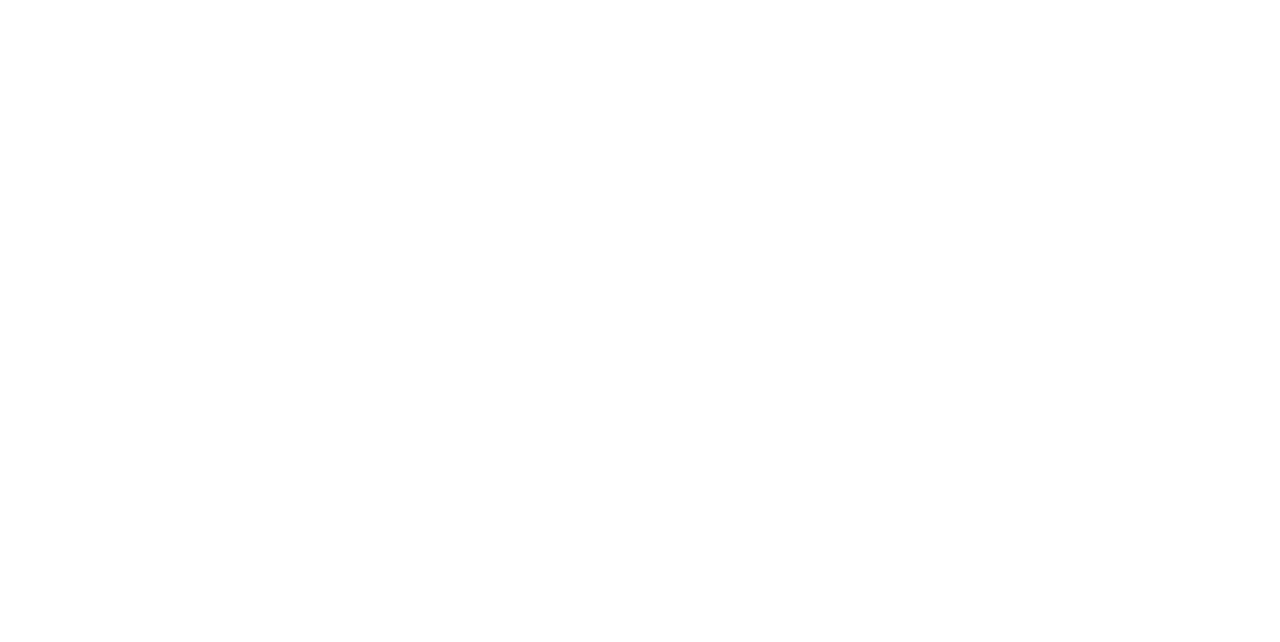
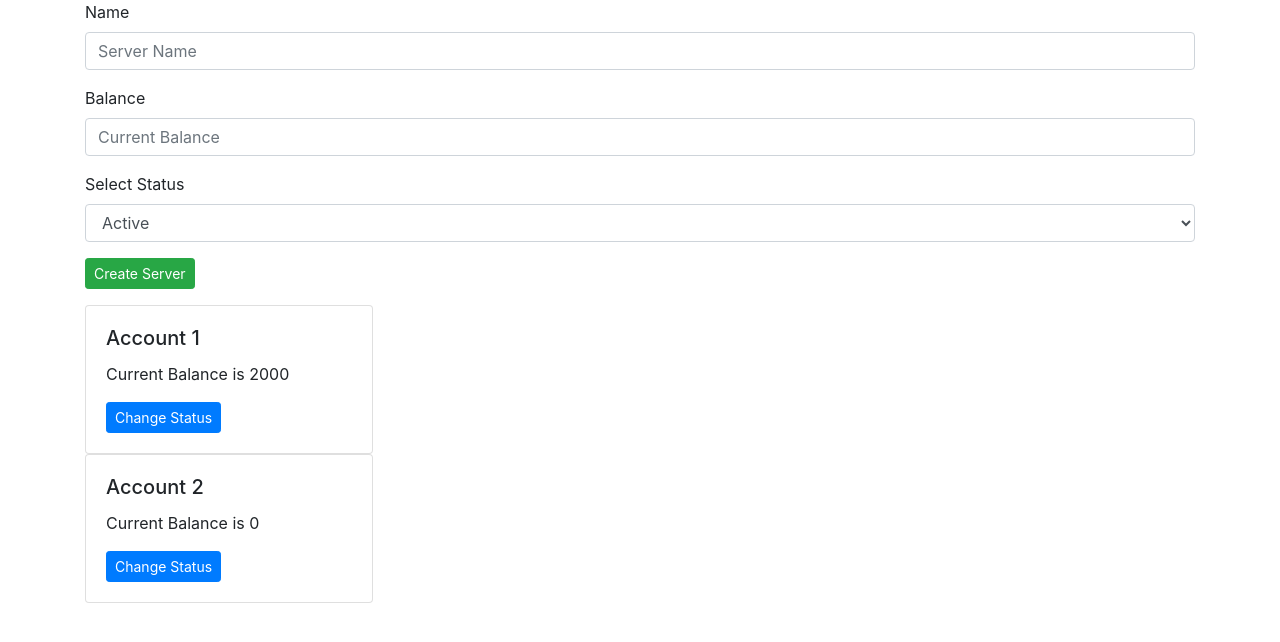
Before and after one commit to TestDeveloperAng/C9-Services, an Angular app: page / in a window 1280 px wide. Shown: the top 642 px of the page. Built offline with nearby package versions, Linux system fonts and the light colour scheme.

Commit message:
3 files modified, 6 added

```diff
--- a/src/app/app.component.html
+++ b/src/app/app.component.html
@@ -1,5 +1,10 @@
 <div class="container">
-	<div class="row">
-		<div class="col-md-12"></div>
-	</div>
+
+      <app-create-account></app-create-account>
+
+  <div class="row">
+    <div class="col-md-12">
+    <app-display-account *ngFor="let account of accounts" [accountDetails]="account"></app-display-account>
+   </div>
+  </div>
 </div>
--- a/src/app/app.component.ts
+++ b/src/app/app.component.ts
@@ -7,4 +7,18 @@
 })
 export class AppComponent  {
   name = 'Angular';
+
+  accounts =  [
+    {
+      name : 'Account 1',
+      balance : 2000,
+      status : 'active'
+    },
+
+    {
+      name : 'Account 2',
+      balance : 0,
+      status : 'active'
+    }
+  ]
 }
--- a/src/app/app.module.ts
+++ b/src/app/app.module.ts
@@ -4,10 +4,12 @@
 
 import { AppComponent } from './app.component';
 import { HelloComponent } from './hello.component';
+import { CreateAccountComponent } from './create-account/create-account.component';
+import { DisplayAccountComponent } from './display-account/display-account.component';
 
 @NgModule({
   imports:      [ BrowserModule, FormsModule ],
-  declarations: [ AppComponent, HelloComponent ],
+  declarations: [ AppComponent, HelloComponent, CreateAccountComponent, DisplayAccountComponent ],
   bootstrap:    [ AppComponent ]
 })
 export class AppModule { }
--- /dev/null
+++ b/src/app/create-account/create-account.component.html
@@ -0,0 +1,25 @@
+<div class="row">
+		<div class="col-md-12">
+      <div class="form-group">
+        <label for="name">Name</label>
+        <input type="text" name="name" id="name" class="form-control" placeholder="Server Name">
+      </div>
+
+      <div class="form-group">
+        <label for="name">Balance</label>
+        <input type="text" name="balance" id="balance" class="form-control" placeholder="Current Balance">
+      </div>
+
+      <div class="form-group">
+        <label for="select">Select Status</label>
+        <select name="status" id="status" class="form-control">
+          <option value="active">Active</option>
+          <option value="inactive">Inactive</option>
+        </select>
+      </div>
+
+      <div class="form-group">
+        <button class="btn btn-sm btn-success">Create Server</button>
+      </div>
+    </div>
+</div>
--- /dev/null
+++ b/src/app/create-account/create-account.component.ts
@@ -0,0 +1,15 @@
+import { Component, OnInit } from '@angular/core';
+
+@Component({
+  selector: 'app-create-account',
+  templateUrl: './create-account.component.html',
+  styleUrls: ['./create-account.component.css']
+})
+export class CreateAccountComponent implements OnInit {
+
+  constructor() { }
+
+  ngOnInit() {
+  }
+
+}
--- /dev/null
+++ b/src/app/display-account/display-account.component.html
@@ -0,0 +1,7 @@
+<div class="card" style="width: 18rem;">
+  <div class="card-body">
+    <h5 class="card-title">{{accountDetails.name}}</h5>
+    <p class="card-text">Current Balance is {{accountDetails.balance}}</p>
+    <button class="btn btn-sm btn-primary">Change Status</button>
+  </div>
+</div>
--- /dev/null
+++ b/src/app/display-account/display-account.component.ts
@@ -0,0 +1,16 @@
+import { Component, OnInit,Input } from '@angular/core';
+
+@Component({
+  selector: 'app-display-account',
+  templateUrl: './display-account.component.html',
+  styleUrls: ['./display-account.component.css']
+})
+export class DisplayAccountComponent implements OnInit {
+
+  @Input() accountDetails;
+  constructor() { }
+
+  ngOnInit() {
+  }
+
+}
```
Also changed, not shown: src/app/create-account/create-account.component.css (added), src/app/display-account/display-account.component.css (added).
